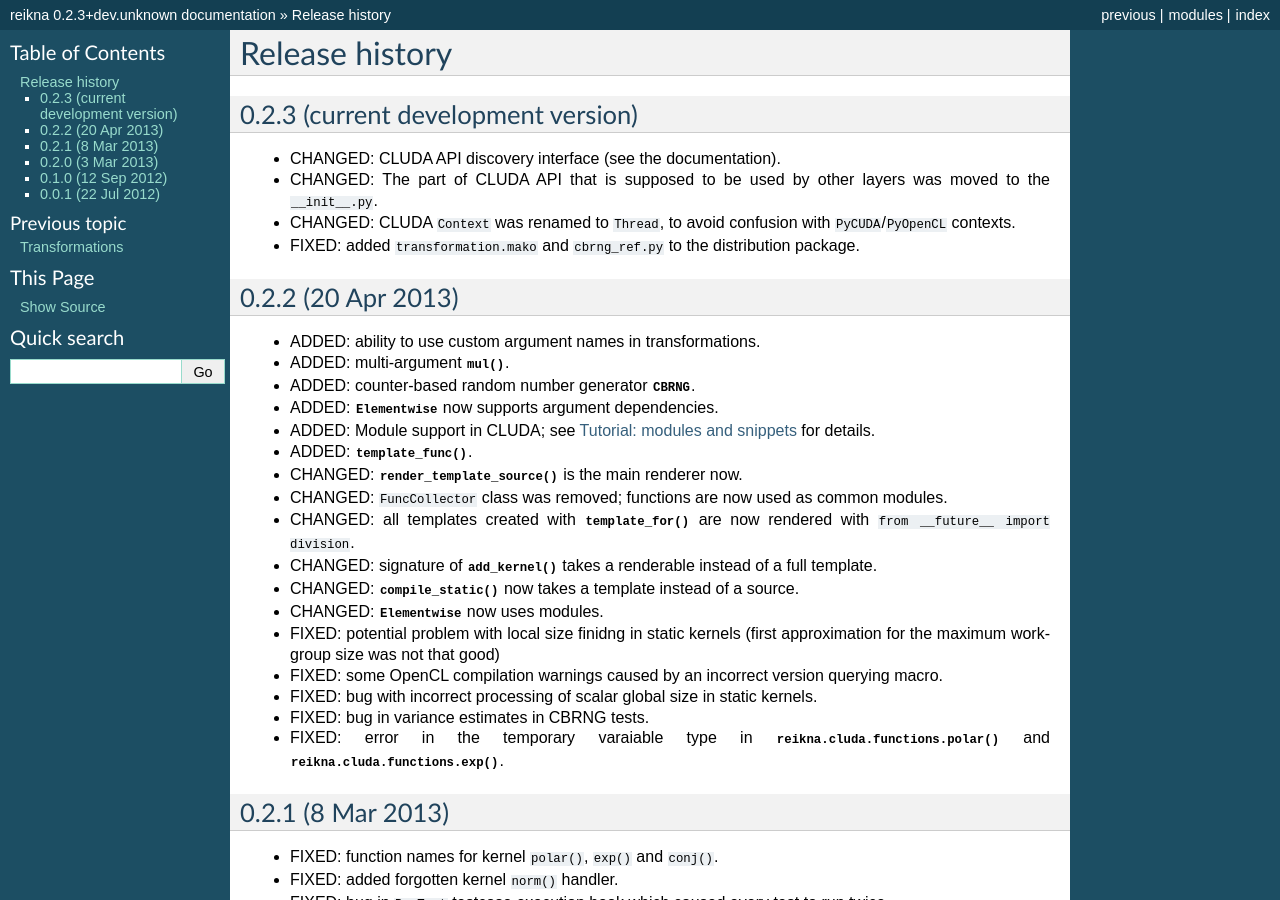
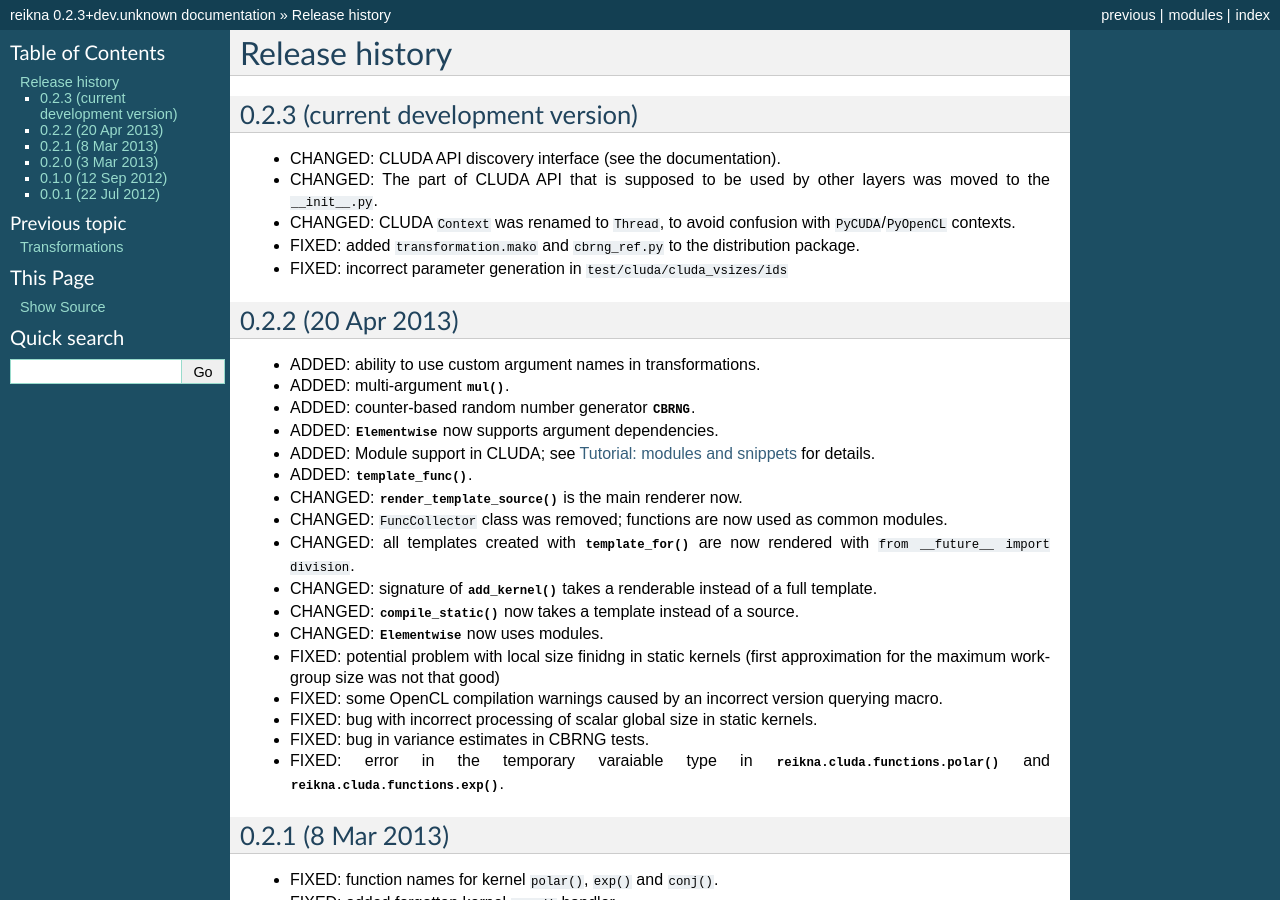
Before and after one commit to fjarri/reikna, a Sphinx documentation site: the page built from doc/source/history.rst, in a window 1280 px wide and 900 px high. Built offline with Sphinx 7.4.7, drawn with Linux system fonts in a browser that asks for light colours.

Commit message:
test/cluda/cluda_vsizes: fixed parameter generation for test_ids()

```diff
--- a/doc/source/history.rst
+++ b/doc/source/history.rst
@@ -13,6 +13,8 @@ Release history
 * CHANGED: CLUDA ``Context`` was renamed to ``Thread``, to avoid confusion with ``PyCUDA``/``PyOpenCL`` contexts.
 
 * FIXED: added ``transformation.mako`` and ``cbrng_ref.py`` to the distribution package.
+
+* FIXED: incorrect parameter generation in ``test/cluda/cluda_vsizes/ids``
 
 
 0.2.2 (20 Apr 2013)
```
Also changed, not shown: 1 other file.
